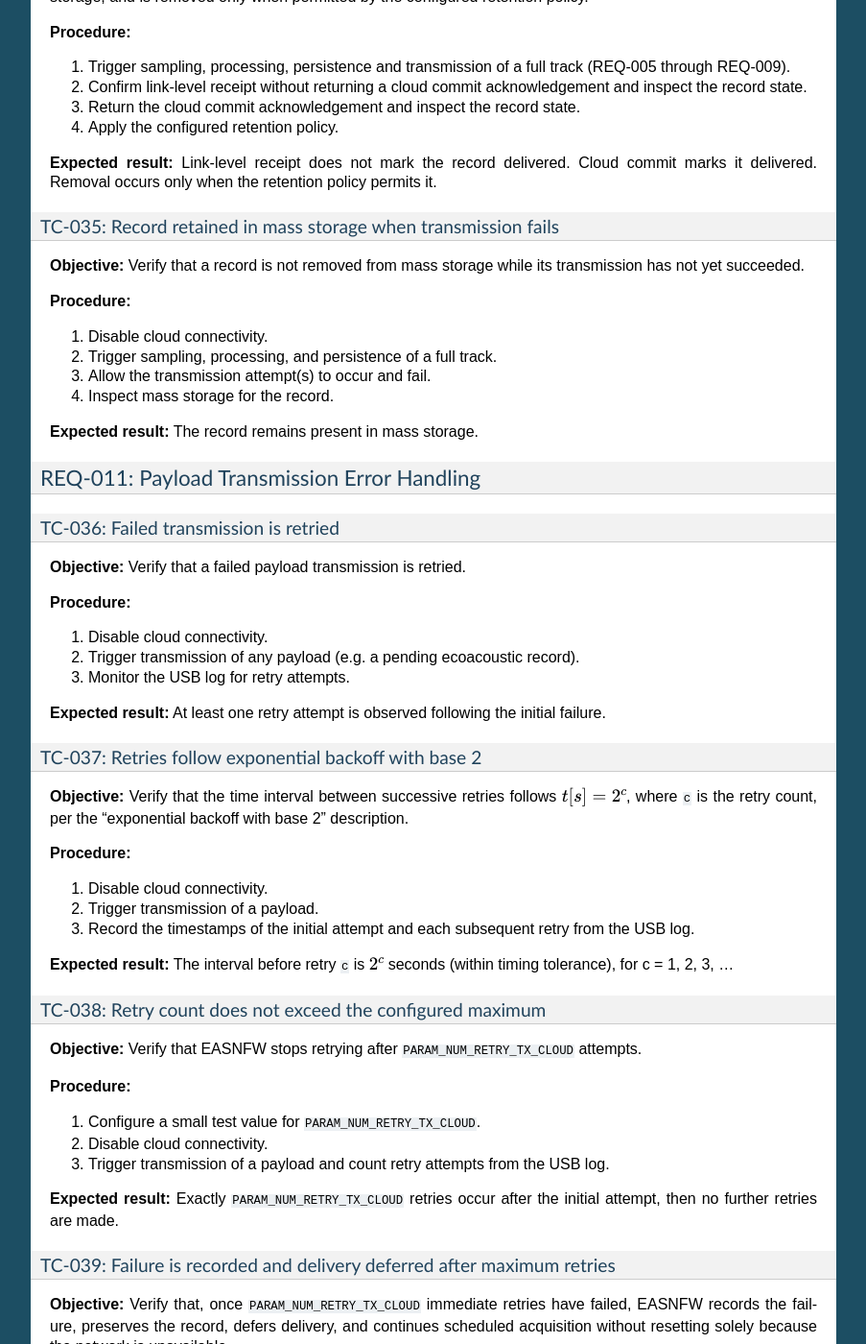
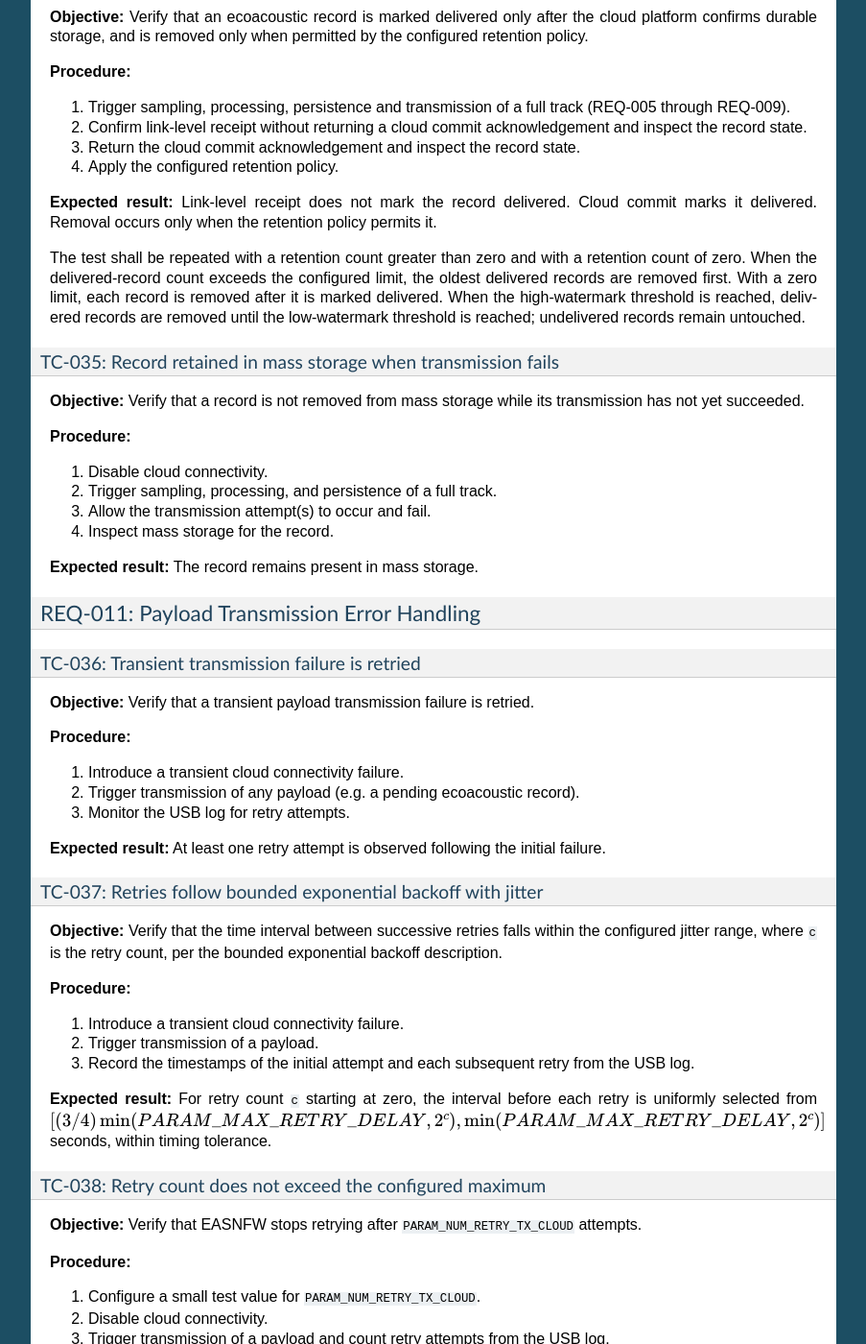
Before and after one commit to hslourenc/easnfw, a Sphinx documentation site: the page built from docs/sphinx/source/chapters/verification.rst, in a window 1280 px wide and 1400 px high, scrolled down 10279 px. Shown: the whole window at 96% size, without its empty margins (198-1101 px from the left). Built offline with Sphinx 7.4.7, drawn with Linux system fonts in a browser that asks for light colours; the version number could not be read and is left out; some of the changed text lies outside the part shown.

Commit message:
fix typos/grammar, complete verification, improve wording

```diff
--- a/docs/sphinx/source/chapters/architecture.rst
+++ b/docs/sphinx/source/chapters/architecture.rst
@@ -31,7 +31,7 @@ Design Principles
   memory usage bounded. Sample buffers use a fixed-size pool and explicit
   ownership transfer. A producer must not reuse a buffer until the consumer
   releases it, and queue exhaustion must result in a reported backpressure or
-  loss condition rather than silent data loss (REQ-017).
+  loss condition rather than silent data loss.
 * Self-test (REQ-001 to REQ-004), power management (REQ-012), and logging
   (REQ-013) are cross-cutting concerns and are not modeled as dedicated
   application threads at this stage:
--- a/docs/sphinx/source/chapters/introduction.rst
+++ b/docs/sphinx/source/chapters/introduction.rst
@@ -64,13 +64,13 @@ USB Interfaces for Host Personal Computers (PCs)
 ^^^^^^^^^^^^^^^^^^^^^^^^^^^^^^^^^^^^^^^^^^^^^^^^
 
 EASNFW uses the USB interfaces of the nRF5340 Audio DK and nRF9151 SMA DK to
-ommunicate with host personal computers (PCs) for testing and debugging.
+communicate with host personal computers (PCs) for testing and debugging.
 
 USB Command Line Interface (CLI)
 """"""""""""""""""""""""""""""""
 
 EASNFW-SENSOR provides a command line interface (CLI) for executing test cases,
-verifying data acquisition and processing funcionalities, and quickly
+verifying data acquisition and processing functionalities, and quickly
 experimenting with different implementation approaches. This interface is
 enabled only in the HIL verification image (see :ref:`section_fw_images`).
 
--- a/docs/sphinx/source/chapters/verification.rst
+++ b/docs/sphinx/source/chapters/verification.rst
@@ -383,19 +383,21 @@ TC-021: Self-test failures are classified
 ^^^^^^^^^^^^^^^^^^^^^^^^^^^^^^^^^^^^^^^^^^^
 
 **Objective:** Verify that self-test failures are classified as acquisition-
-blocking, transmission-blocking, or non-blocking and produce the corresponding
-system behavior.
+blocking, transient transmission-blocking, permanent transmission-blocking, or
+non-blocking and produce the corresponding system behavior.
 
 **Procedure:**
 
-1. In separate runs, fault the audio sensor, cloud connectivity, and a
-   non-essential diagnostic function.
+1. In separate runs, fault the audio sensor, a temporarily unavailable cloud
+   connection, a permanently unavailable transmission path, and a non-essential
+   diagnostic function.
 2. Trigger the full self-test sequence and observe the reported classification
    and subsequent acquisition/transmission behavior.
 
-**Expected result:** The audio-sensor fault prevents normal acquisition; the
-connectivity fault preserves local acquisition and storage while deferring
-transmission; and the non-blocking fault is reported without preventing either
+**Expected result:** The audio-sensor fault is acquisition-blocking; the
+temporary connectivity fault preserves local acquisition and storage while
+deferring transmission; the permanent transmission fault enters a degraded
+state; and the non-blocking fault is reported without preventing either
 available function. None produces an unbounded reset loop.
 
 TC-022: Failed-checks storage is skipped when NVS itself is faulty
@@ -622,7 +624,7 @@ platform once all of its data is stored in mass storage.
 payloads as needed. The server validates and durably commits the complete
 ``record_id`` before returning a cloud commit acknowledgement.
 
-REQ-010: Ecoacoustic Data Removal from Mass Storage
+REQ-010: Ecoacoustic Data Retention and Removal
 ---------------------------------------------------
 
 TC-034: Record marked delivered only after durable cloud acknowledgement
@@ -645,6 +647,13 @@ by the configured retention policy.
 Cloud commit marks it delivered. Removal occurs only when the retention policy
 permits it.
 
+The test shall be repeated with a retention count greater than zero and with a
+retention count of zero. When the delivered-record count exceeds the configured
+limit, the oldest delivered records are removed first. With a zero limit, each
+record is removed after it is marked delivered. When the high-watermark
+threshold is reached, delivered records are removed until the low-watermark
+threshold is reached; undelivered records remain untouched.
+
 TC-035: Record retained in mass storage when transmission fails
 ^^^^^^^^^^^^^^^^^^^^^^^^^^^^^^^^^^^^^^^^^^^^^^^^^^^^^^^^^^^^^^^
 
@@ -663,14 +672,14 @@ while its transmission has not yet succeeded.
 REQ-011: Payload Transmission Error Handling
 --------------------------------------------
 
-TC-036: Failed transmission is retried
-^^^^^^^^^^^^^^^^^^^^^^^^^^^^^^^^^^^^^^
+TC-036: Transient transmission failure is retried
+^^^^^^^^^^^^^^^^^^^^^^^^^^^^^^^^^^^^^^^^^^^^^^^^^
 
-**Objective:** Verify that a failed payload transmission is retried.
+**Objective:** Verify that a transient payload transmission failure is retried.
 
 **Procedure:**
 
-1. Disable cloud connectivity.
+1. Introduce a transient cloud connectivity failure.
 2. Trigger transmission of any payload (e.g. a pending ecoacoustic
    record).
 3. Monitor the USB log for retry attempts.
@@ -678,22 +687,25 @@ TC-036: Failed transmission is retried
 **Expected result:** At least one retry attempt is observed following the
 initial failure.
 
-TC-037: Retries follow exponential backoff with base 2
-^^^^^^^^^^^^^^^^^^^^^^^^^^^^^^^^^^^^^^^^^^^^^^^^^^^^^^
+TC-037: Retries follow bounded exponential backoff with jitter
+^^^^^^^^^^^^^^^^^^^^^^^^^^^^^^^^^^^^^^^^^^^^^^^^^^^^^^^^^^^^^^
 
-**Objective:** Verify that the time interval between successive retries
-follows :math:`t[s]=2^c`, where ``c`` is the retry count, per the
-"exponential backoff with base 2" description.
+**Objective:** Verify that the time interval between successive retries falls
+within the configured jitter range, where ``c`` is the retry count, per the
+bounded exponential backoff description.
 
 **Procedure:**
 
-1. Disable cloud connectivity.
+1. Introduce a transient cloud connectivity failure.
 2. Trigger transmission of a payload.
 3. Record the timestamps of the initial attempt and each subsequent retry
    from the USB log.
 
-**Expected result:** The interval before retry ``c`` is
-:math:`2^c` seconds (within timing tolerance), for c = 1, 2, 3, ...
+**Expected result:** For retry count ``c`` starting at zero, the interval before
+each retry is uniformly selected from
+:math:`[(3/4) \mathop{\mathrm{min}}(PARAM\_MAX\_RETRY\_DELAY, 2^c),
+\mathop{\mathrm{min}}(PARAM\_MAX\_RETRY\_DELAY, 2^c)]` seconds, within timing
+tolerance.
 
 TC-038: Retry count does not exceed the configured maximum
 ^^^^^^^^^^^^^^^^^^^^^^^^^^^^^^^^^^^^^^^^^^^^^^^^^^^^^^^^^^
@@ -825,8 +837,8 @@ TC-045: Retransmission does not duplicate a cloud record
 storage acknowledgement for the repeated ``record_id``, and the local record
 is subsequently marked delivered.
 
-REQ-017: Intermediate Buffer Ownership
---------------------------------------
+Buffer Ownership and Backpressure
+---------------------------------
 
 TC-046: Slow processing applies the defined backpressure policy
 ^^^^^^^^^^^^^^^^^^^^^^^^^^^^^^^^^^^^^^^^^^^^^^^^^^^^^^^^^^^^^^^^
@@ -956,6 +968,37 @@ TC-054: Firmware image signed with the wrong key triggers rollback
 rolls back to the previously known good versions and records the key-validation
 failure.
 
+REQ-021: Bounded Automatic Recovery Resets
+------------------------------------------
+
+TC-055: Recovery resets are bounded and persisted
+^^^^^^^^^^^^^^^^^^^^^^^^^^^^^^^^^^^^^^^^^^^^^^^^^
+
+**Procedure:**
+
+1. Configure small test values for ``PARAM_MAX_RECOVERY_RESETS`` and
+   ``PARAM_RECOVERY_RESET_WINDOW``.
+2. Inject a fault classified as recoverable by reset and reboot the node
+   repeatedly within the configured window.
+3. Inspect the recovery-reset counter and system state after each reboot.
+
+**Expected result:** The fault is recorded before each reset, the counter
+survives reboot, and the node enters a degraded state instead of requesting
+another automatic reset after the configured limit is reached.
+
+TC-056: Recovery-reset counter clears after stable operation
+^^^^^^^^^^^^^^^^^^^^^^^^^^^^^^^^^^^^^^^^^^^^^^^^^^^^^^^^^^^^
+
+**Procedure:**
+
+1. Recover from a reset-classified fault and complete the self-test sequence.
+2. Run the configured number of stable operating cycles without recurrence.
+3. Inject the same fault after the stable cycles and inspect the counter.
+
+**Expected result:** The recovery-reset counter is cleared after
+``PARAM_RESET_STABLE_CYCLES`` fault-free operating cycles, and a subsequent
+recoverable fault starts a new recovery sequence.
+
 Known Gaps
 ==========
 
```
Also changed, not shown: docs/sphinx/source/chapters/requirements.rst (+7 -6 lines).
